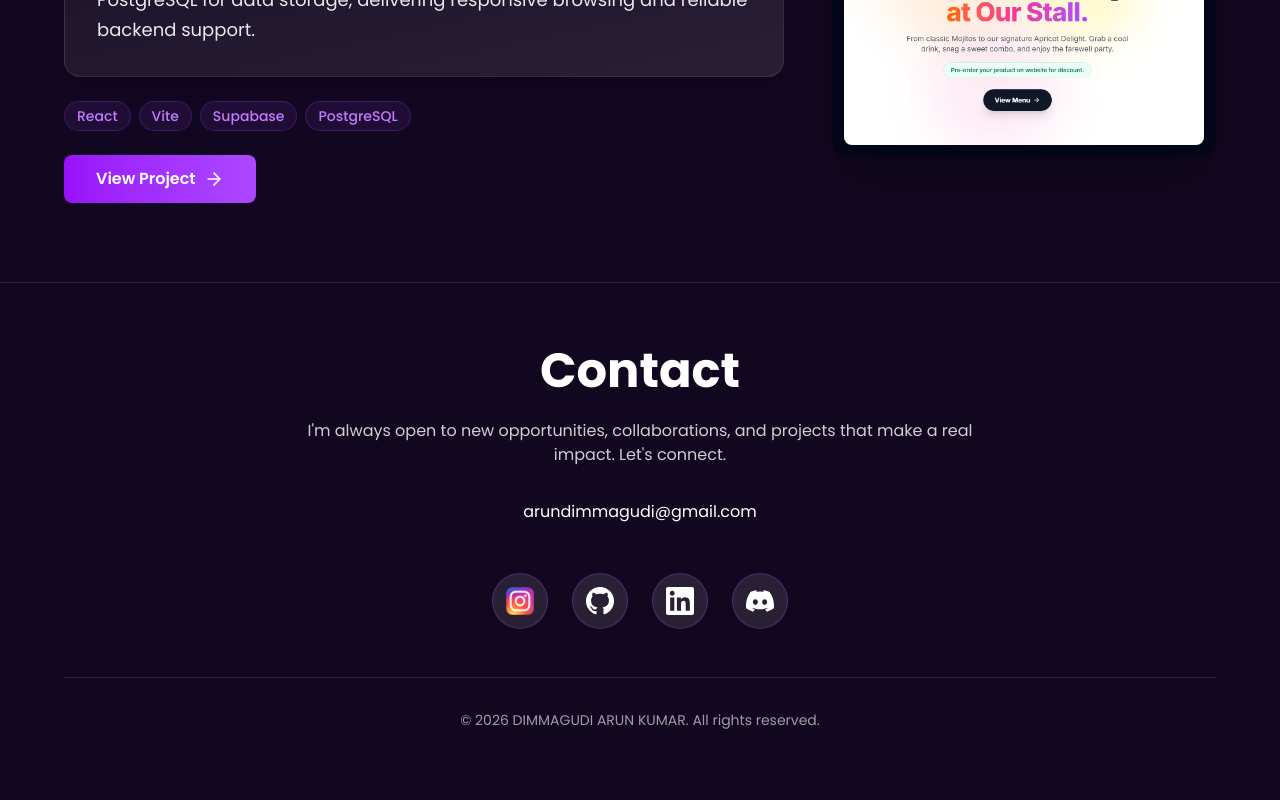
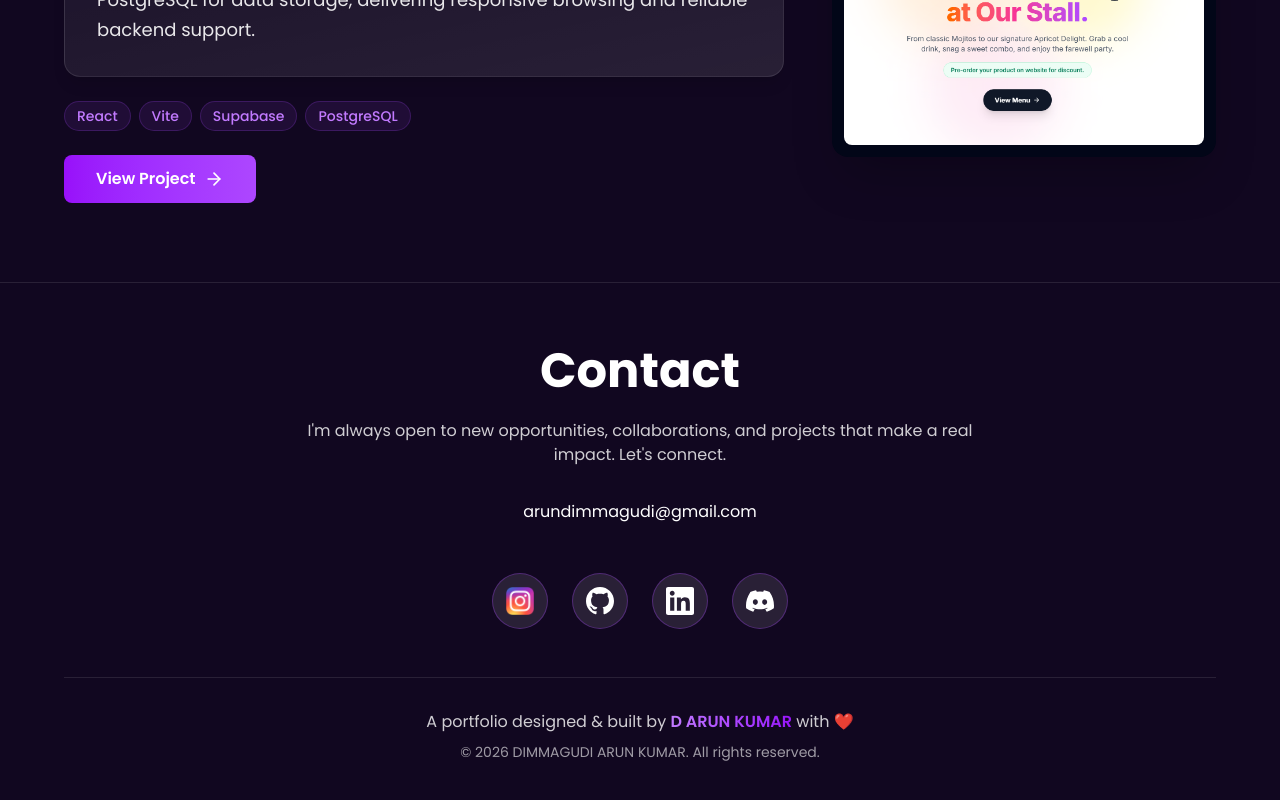
Before and after one commit to arun18-15/portfolio, a Next.js app: page / in a window 1280 px wide. Shown: the part 2748-3548 px from the top of the page. Built offline with nearby package versions, Linux system fonts and the light colour scheme.

Commit message:
Add footer designed and built by D ARUN KUMAR attribution

```diff
--- a/app/components/Footer.tsx
+++ b/app/components/Footer.tsx
@@ -113,7 +113,10 @@ export default function Footer(): React.JSX.Element {
         </div>
 
 
-        <div className="text-center mt-10 md:mt-12 pt-6 md:pt-8 border-t border-white/10">
+        <div className="text-center mt-10 md:mt-12 pt-6 md:pt-8 border-t border-white/10 flex flex-col items-center gap-2">
+          <p className="text-white/80 text-sm md:text-base font-normal">
+            A portfolio designed & built by <span className="bg-gradient-to-r from-purple-400 via-purple-500 to-purple-600 bg-clip-text text-transparent font-semibold inline-block">D ARUN KUMAR</span> with <span className="text-red-500 animate-pulse inline-block">❤️</span>
+          </p>
           <p className="text-white/60 text-xs md:text-sm">
             © {new Date().getFullYear()} DIMMAGUDI ARUN KUMAR. All rights reserved.
           </p>
```
